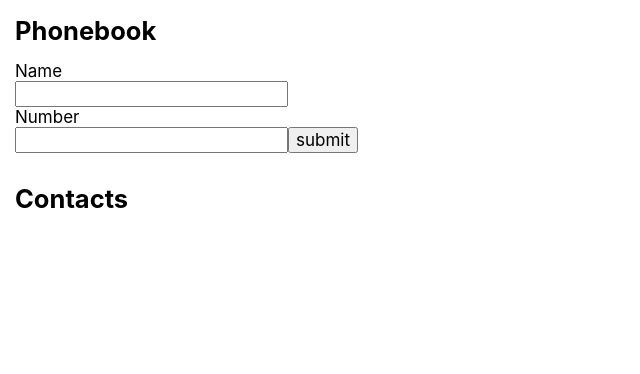
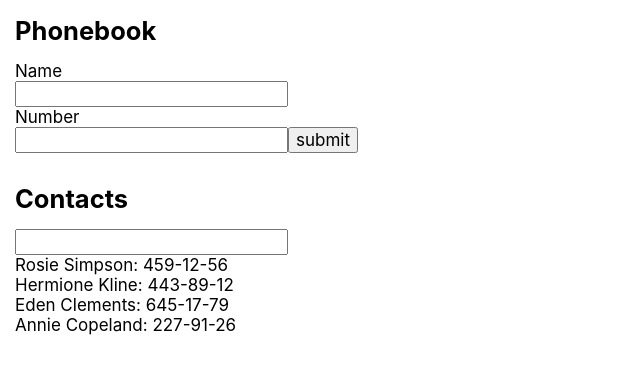
Before and after one commit to artipavl/goit-react-hw-02-phonebook, a React (Create React App) app: page / in a window 1280 px wide. Shown: the top 374 px of the page, without its empty margins (0-640 px from the left). Built offline with nearby package versions, Linux system fonts and the light colour scheme.

Commit message:
Додає фільтр

```diff
--- a/src/components/App.jsx
+++ b/src/components/App.jsx
@@ -4,19 +4,25 @@ import  {nanoid}  from "nanoid";
 import { Section } from "components/Section/Section";
 import { Phonebook } from "components/Phonebook/Phonebook";
 import { Contacts } from "components/Contacts/Contacts";
+import { Filter } from "components/Filter/Filter";
 
 
 export class App extends Component {
   state = {
-  contacts: [],
-    name: '',
+  contacts: [{id: 'id-1', name: 'Rosie Simpson', number: '459-12-56'},
+    {id: 'id-2', name: 'Hermione Kline', number: '443-89-12'},
+    {id: 'id-3', name: 'Eden Clements', number: '645-17-79'},
+    {id: 'id-4', name: 'Annie Copeland', number: '227-91-26'},],
+  filter: '',
+  name: '',
   number: ''
   }
   submitForm = (e) => {
     e.preventDefault();
     this.setState(({contacts, name,number}) => {
       return {
-        contacts: [...contacts, {id: nanoid(),name: name, number: number}],
+        contacts: [...contacts, { id: nanoid(), name: name, number: number }],
+        filter: '',
         name: '',
         number: '',
       }
@@ -40,7 +46,8 @@ export class App extends Component {
           <Phonebook submitForm={this.submitForm} inputForm={this.inputForm} />
         </Section>
         <Section title='Contacts'>
-          <Contacts contacts={this.state.contacts} />
+          <Filter input={this.inputForm}/>
+          <Contacts contacts={this.state.contacts} filter = {this.state.filter} />
         </Section>
       </>
     )
--- a/src/components/Contacts/Contacts.jsx
+++ b/src/components/Contacts/Contacts.jsx
@@ -1,7 +1,13 @@
-export const Contacts = ({contacts}) => {
+export const Contacts = ({ contacts, filter }) => {
+
     return (
         <ul>
-            {contacts.map(contact => <li key={contact.id}>{contact.name} {contact.number}</li>)}
+            {contacts.map(({name,number,id}) => {
+                const nameOwer = name.toLowerCase();
+                const numberOwer = number.toLowerCase();
+                const filterOwer = filter.toLowerCase();
+                return (nameOwer.includes(filterOwer) || numberOwer.includes(filterOwer)) && (<li key={id}>{name}: {number}</li>)
+            })}
     </ul>
 
     )
--- /dev/null
+++ b/src/components/Filter/Filter.jsx
@@ -0,0 +1,13 @@
+export const Filter = ({input}) => {
+    return (
+        <div>
+                    <input
+                    onInput={input}
+  type="text"
+  name="filter"
+  title="filter"
+  required
+            />
+        </div>
+    )
+}
```
